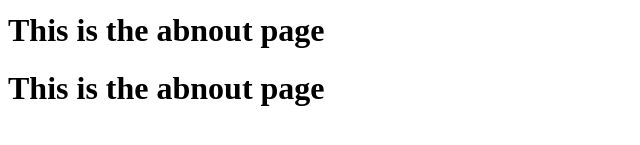
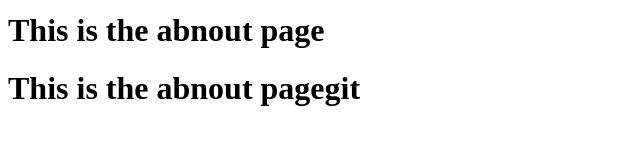
Before and after one commit to jafar5675/my-first-website, a plain HTML site: page gitting/about.html in a window 1280 px wide. Shown: the part 477-622 px from the top of the page, 0-640 px from the left. Drawn offline with Linux system fonts and the light colour scheme.

Commit message:
About page

```diff
--- a/gitting/about.html
+++ b/gitting/about.html
@@ -16,6 +16,6 @@
     <h1>This is the abnout page</h1>
     <h1>This is the abnout page</h1>
     <h1>This is the abnout page</h1>
-    <h1>This is the abnout page</h1>
+    <h1>This is the abnout pagegit</h1>
 </body>
 </html>
```
